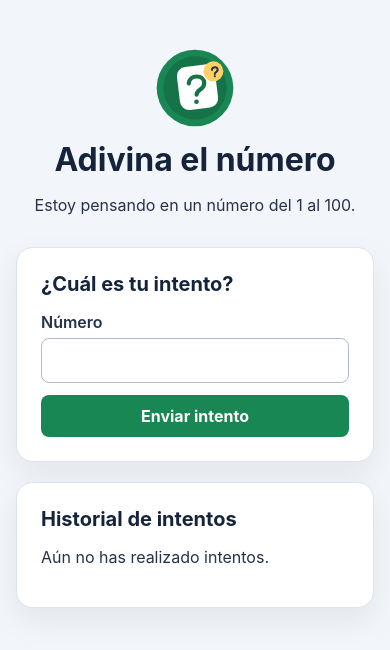
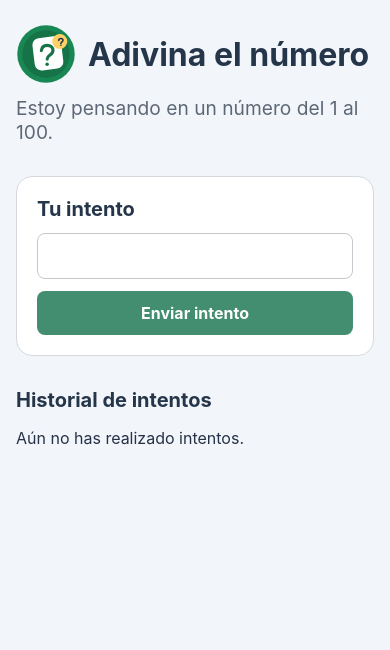
Before and after one commit to aaronfuentes401/Evaluacion-2PW, a React (Vite) app in the folder ejercicio1/frontend/: page / in a window 390 px wide. Shown: the top 650 px of the page. Built offline with nearby package versions, Linux system fonts and the light colour scheme.

Commit message:
style: simplificar interfaz de adivina

```diff
--- a/ejercicio1/frontend/src/App.css
+++ b/ejercicio1/frontend/src/App.css
@@ -3,60 +3,50 @@
 }
 
 .game {
-  width: min(100% - 2rem, 42rem);
+  width: min(100% - 2rem, 45rem);
   margin: 0 auto;
-  padding: 3rem 0;
+  padding: 2rem 0;
 }
 
 .game__header {
   margin-bottom: 2rem;
-  text-align: center;
+}
+
+.game__title {
+  display: flex;
+  align-items: center;
+  gap: 1rem;
 }
 
 .game__logo {
-  display: block;
   width: 5rem;
   height: 5rem;
-  margin: 0 auto 0.75rem;
-}
-
-.game__eyebrow {
-  color: #536179;
-  font-size: 0.9rem;
-  font-weight: 700;
-  letter-spacing: 0.08em;
-  text-transform: uppercase;
+  flex: 0 0 auto;
 }
 
 .game h1 {
-  margin: 0.5rem 0;
-  color: #15243b;
+  margin: 0;
+  color: #25364a;
   font-size: clamp(2rem, 7vw, 3rem);
 }
 
+.game__header p {
+  margin: 0.75rem 0 0;
+  color: #5d6877;
+  font-size: 1.2rem;
+}
+
 .game h2 {
-  margin: 0 0 1rem;
-  color: #15243b;
+  margin: 0 0 0.75rem;
+  color: #25364a;
   font-size: 1.25rem;
 }
 
-.game__panel,
-.game__history {
-  padding: 1.5rem;
-  border: 1px solid #dce3ed;
+.game__panel {
+  padding: 1.5rem 2rem;
+  border: 1px solid #d5d9de;
   border-radius: 1rem;
   background: #fff;
-  box-shadow: 0 0.75rem 2rem rgb(21 36 59 / 7%);
-}
-
-.game__history {
-  margin-top: 1.25rem;
-}
-
-.guess-form label {
-  display: block;
-  margin-bottom: 0.4rem;
-  font-weight: 600;
 }
 
 .guess-form__controls {
@@ -65,30 +55,31 @@
 }
 
 .guess-form input {
-  min-width: 0;
-  flex: 1;
-  padding: 0.7rem 0.8rem;
-  border: 1px solid #aebbd0;
+  width: 17rem;
+  max-width: 100%;
+  padding: 0.75rem 0.85rem;
+  border: 1px solid #c5c9ce;
   border-radius: 0.5rem;
   font: inherit;
 }
 
 .guess-form button,
 .game__reset {
-  padding: 0.7rem 1rem;
+  padding: 0.75rem 1rem;
   border: 0;
   border-radius: 0.5rem;
-  color: white;
   cursor: pointer;
   font: inherit;
   font-weight: 700;
 }
 
 .guess-form button {
-  background: #198754;
+  background: #438d70;
+  color: #fff;
 }
 
 .game__reset {
+  margin-top: 1rem;
   background: #f5df76;
   color: #25364a;
 }
@@ -101,34 +92,66 @@
 
 .game__message {
   margin: 1rem 0 0;
-  color: #1b4a8f;
+  color: #376d5b;
   font-weight: 700;
 }
 
-.game__history ol {
+.game__history {
+  margin-top: 2rem;
+}
+
+.game__history ul {
   display: grid;
-  gap: 0.5rem;
+  gap: 0.75rem;
   margin: 0;
-  padding-left: 1.5rem;
+  padding: 0;
+  color: #5d6877;
+  font-size: 1.1rem;
+  list-style: none;
 }
 
 .game__history li {
-  padding: 0.6rem 0.75rem;
-  border-radius: 0.5rem;
-  background: #f3f6fa;
+  padding-left: 0.15rem;
+  line-height: 1.6;
 }
 
 .game__history strong {
-  float: right;
-  text-transform: capitalize;
+  color: #303b4b;
 }
 
-.game__reset {
-  margin-top: 1rem;
+.visually-hidden {
+  position: absolute;
+  width: 1px;
+  height: 1px;
+  overflow: hidden;
+  clip: rect(0, 0, 0, 0);
+  white-space: nowrap;
+  clip-path: inset(50%);
 }
 
 @media (max-width: 480px) {
+  .game {
+    padding: 1.5rem 0;
+  }
+
+  .game__title {
+    gap: 0.75rem;
+  }
+
+  .game__logo {
+    width: 3.75rem;
+    height: 3.75rem;
+  }
+
+  .game__panel {
+    padding: 1.25rem;
+  }
+
   .guess-form__controls {
     flex-direction: column;
   }
+
+  .guess-form input {
+    width: 100%;
+  }
 }
--- a/ejercicio1/frontend/src/App.jsx
+++ b/ejercicio1/frontend/src/App.jsx
@@ -77,15 +77,17 @@ function App() {
   return (
     <main className="game">
       <header className="game__header">
-        <img className="game__logo" src={logoAdivina} alt="Logo de Adivina el número" />
-        <h1>Adivina el número</h1>
+        <div className="game__title">
+          <img className="game__logo" src={logoAdivina} alt="Logo de Adivina el número" />
+          <h1>Adivina el número</h1>
+        </div>
         <p>Estoy pensando en un número del 1 al 100.</p>
       </header>
 
       <section className="game__panel" aria-labelledby="guess-heading">
-        <h2 id="guess-heading">¿Cuál es tu intento?</h2>
+        <h2 id="guess-heading">Tu intento</h2>
         <form className="guess-form" onSubmit={enviarIntento}>
-          <label htmlFor="numero">Número</label>
+          <label className="visually-hidden" htmlFor="numero">Número</label>
           <div className="guess-form__controls">
             <input
               id="numero"
@@ -127,14 +129,17 @@ function App() {
         {intentos.length === 0 ? (
           <p>Aún no has realizado intentos.</p>
         ) : (
-          <ol>
+          <ul>
             {intentos.map((intento, index) => (
               <li key={`${index}-${intento.numero}`}>
-                <span>Intento {index + 1}: {intento.numero}</span>
-                <strong>{intento.resultado}</strong>
+                <strong>Intento {index + 1}:</strong>{' '}
+                <strong>{intento.numero}</strong>{' '}
+                {intento.resultado === 'correcto'
+                  ? '¡Correcto! Adivinaste el número.'
+                  : `El número secreto es ${intento.resultado}.`}
               </li>
             ))}
-          </ol>
+          </ul>
         )}
       </section>
     </main>
```
